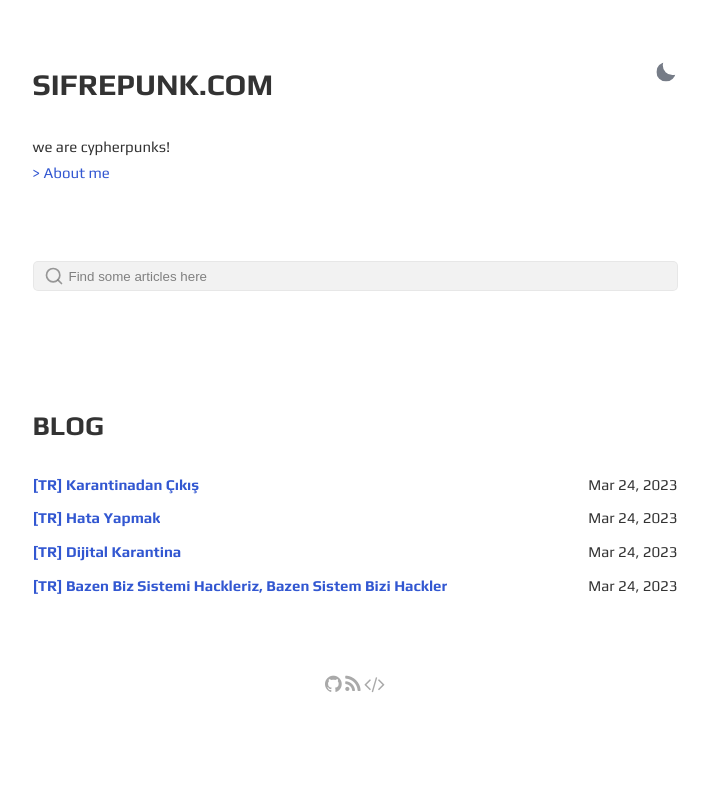
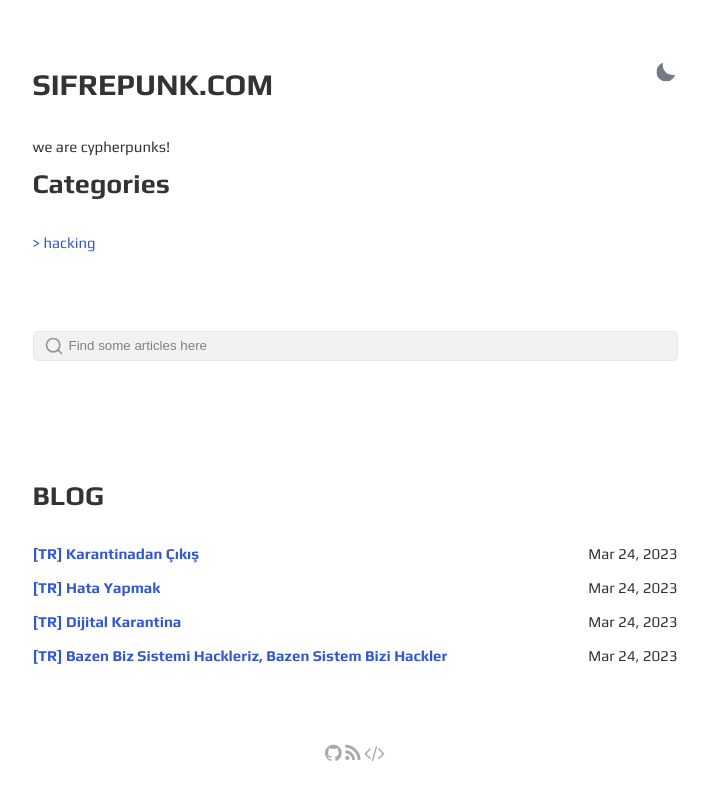
Before and after one commit to sifrepunk/sifrepunk.github.io, a Jekyll site: the page built from index.html, in a window 1280 px wide. Shown: the top 800 px of the page, without its empty margins (285-994 px from the left). Built offline with Jekyll 4.4.1, drawn with Linux system fonts in a browser that asks for light colours.

Commit message:
Update from Forestry.io sifrepunk updated index.html

```diff
--- a/index.html
+++ b/index.html
@@ -1,5 +1,6 @@
 ---
 layout: default
+
 ---
 <section id="intro">
     <div class="flex-row-between">
@@ -11,7 +12,9 @@ layout: default
     <div class="bio">
 	    {{ site.description }}
         <p>
-	    <a href="{{ site.url }}{{ site.baseurl }}/about/">> About me</a>
+              <h2>Categories</h2>
+
+	    <a href="{{ site.url }}{{ site.baseurl }}/hacking/">> hacking</a>
         </p>
     </div>
 
```
